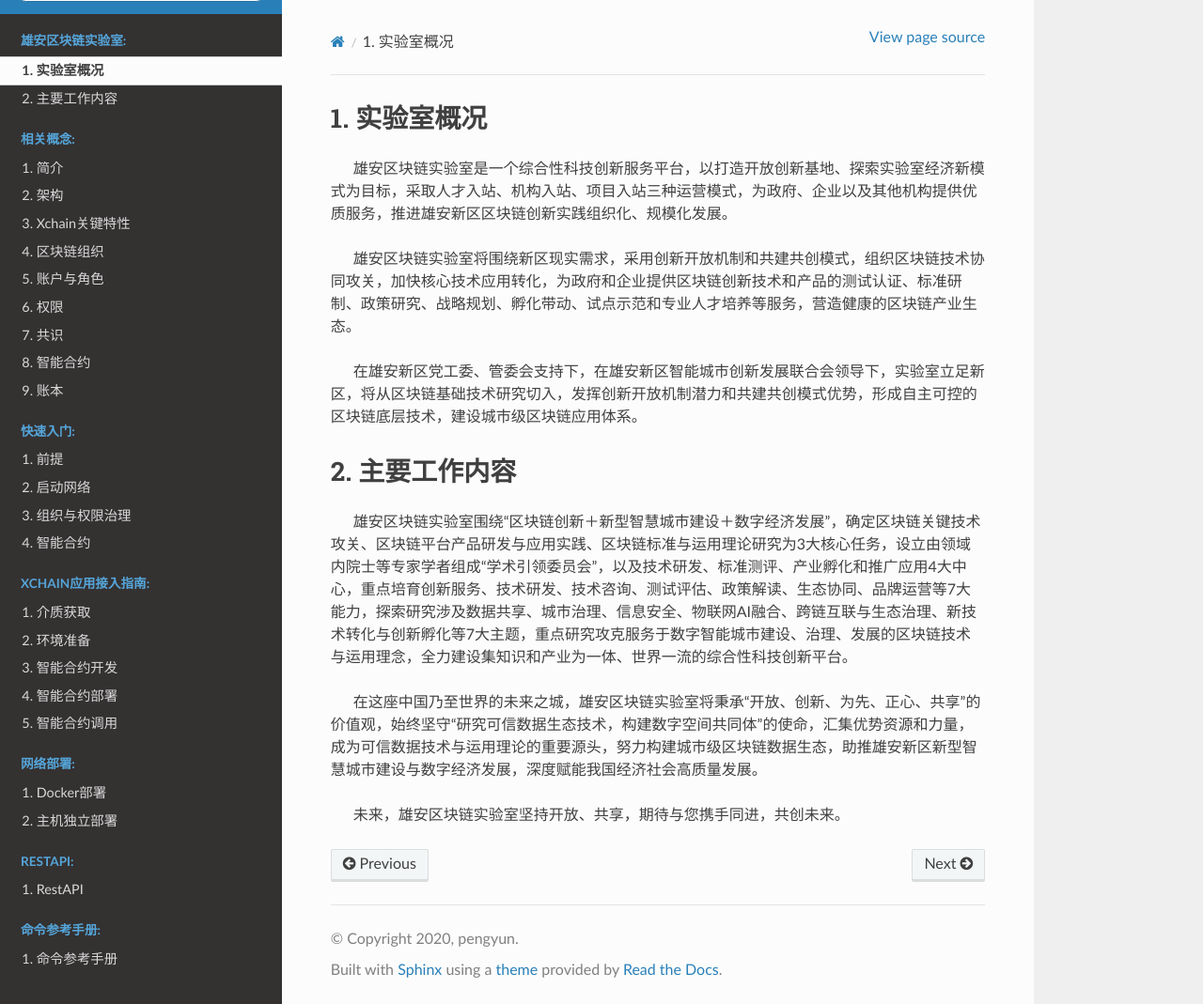
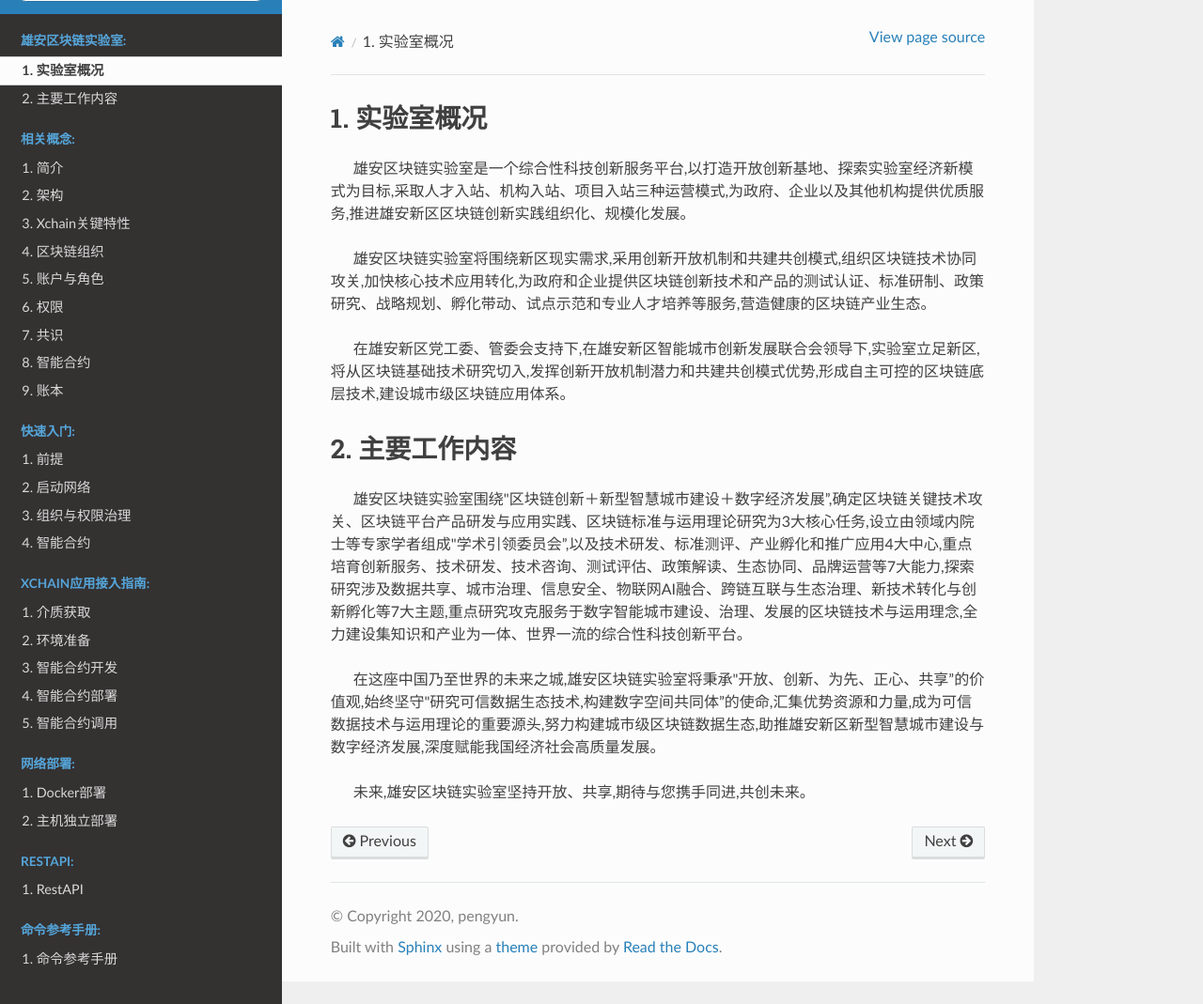
Before and after one commit to XAbaiyangdian/xchaindoc, a Sphinx documentation site: the page built from source/lab.md, in a window 1280 px wide and 1069 px high. Shown: the whole window at 94% size. Built offline with Sphinx 7.4.7 and the Read the Docs theme 2.0.0, drawn with Linux system fonts in a browser that asks for light colours.

Commit message:
update introduction

```diff
--- a/source/lab.md
+++ b/source/lab.md
@@ -1,14 +1,14 @@
 # 实验室概况
 
-&emsp;&emsp;雄安区块链实验室是一个综合性科技创新服务平台，以打造开放创新基地、探索实验室经济新模式为目标，采取人才入站、机构入站、项目入站三种运营模式，为政府、企业以及其他机构提供优质服务，推进雄安新区区块链创新实践组织化、规模化发展。
+&emsp;&emsp;雄安区块链实验室是一个综合性科技创新服务平台,以打造开放创新基地、探索实验室经济新模式为目标,采取人才入站、机构入站、项目入站三种运营模式,为政府、企业以及其他机构提供优质服务,推进雄安新区区块链创新实践组织化、规模化发展。
 
-&emsp;&emsp;雄安区块链实验室将围绕新区现实需求，采用创新开放机制和共建共创模式，组织区块链技术协同攻关，加快核心技术应用转化，为政府和企业提供区块链创新技术和产品的测试认证、标准研制、政策研究、战略规划、孵化带动、试点示范和专业人才培养等服务，营造健康的区块链产业生态。
+&emsp;&emsp;雄安区块链实验室将围绕新区现实需求,采用创新开放机制和共建共创模式,组织区块链技术协同攻关,加快核心技术应用转化,为政府和企业提供区块链创新技术和产品的测试认证、标准研制、政策研究、战略规划、孵化带动、试点示范和专业人才培养等服务,营造健康的区块链产业生态。
 
-&emsp;&emsp;在雄安新区党工委、管委会支持下，在雄安新区智能城市创新发展联合会领导下，实验室立足新区，将从区块链基础技术研究切入，发挥创新开放机制潜力和共建共创模式优势，形成自主可控的区块链底层技术，建设城市级区块链应用体系。
+&emsp;&emsp;在雄安新区党工委、管委会支持下,在雄安新区智能城市创新发展联合会领导下,实验室立足新区,将从区块链基础技术研究切入,发挥创新开放机制潜力和共建共创模式优势,形成自主可控的区块链底层技术,建设城市级区块链应用体系。
 
 # 主要工作内容
-&emsp;&emsp;雄安区块链实验室围绕“区块链创新＋新型智慧城市建设＋数字经济发展”，确定区块链关键技术攻关、区块链平台产品研发与应用实践、区块链标准与运用理论研究为3大核心任务，设立由领域内院士等专家学者组成“学术引领委员会”，以及技术研发、标准测评、产业孵化和推广应用4大中心，重点培育创新服务、技术研发、技术咨询、测试评估、政策解读、生态协同、品牌运营等7大能力，探索研究涉及数据共享、城市治理、信息安全、物联网AI融合、跨链互联与生态治理、新技术转化与创新孵化等7大主题，重点研究攻克服务于数字智能城市建设、治理、发展的区块链技术与运用理念，全力建设集知识和产业为一体、世界一流的综合性科技创新平台。
+&emsp;&emsp;雄安区块链实验室围绕"区块链创新＋新型智慧城市建设＋数字经济发展”,确定区块链关键技术攻关、区块链平台产品研发与应用实践、区块链标准与运用理论研究为3大核心任务,设立由领域内院士等专家学者组成"学术引领委员会”,以及技术研发、标准测评、产业孵化和推广应用4大中心,重点培育创新服务、技术研发、技术咨询、测试评估、政策解读、生态协同、品牌运营等7大能力,探索研究涉及数据共享、城市治理、信息安全、物联网AI融合、跨链互联与生态治理、新技术转化与创新孵化等7大主题,重点研究攻克服务于数字智能城市建设、治理、发展的区块链技术与运用理念,全力建设集知识和产业为一体、世界一流的综合性科技创新平台。
 
-&emsp;&emsp;在这座中国乃至世界的未来之城，雄安区块链实验室将秉承“开放、创新、为先、正心、共享”的价值观，始终坚守“研究可信数据生态技术，构建数字空间共同体”的使命，汇集优势资源和力量，成为可信数据技术与运用理论的重要源头，努力构建城市级区块链数据生态，助推雄安新区新型智慧城市建设与数字经济发展，深度赋能我国经济社会高质量发展。
+&emsp;&emsp;在这座中国乃至世界的未来之城,雄安区块链实验室将秉承"开放、创新、为先、正心、共享”的价值观,始终坚守"研究可信数据生态技术,构建数字空间共同体”的使命,汇集优势资源和力量,成为可信数据技术与运用理论的重要源头,努力构建城市级区块链数据生态,助推雄安新区新型智慧城市建设与数字经济发展,深度赋能我国经济社会高质量发展。
 
-&emsp;&emsp;未来，雄安区块链实验室坚持开放、共享，期待与您携手同进，共创未来。
+&emsp;&emsp;未来,雄安区块链实验室坚持开放、共享,期待与您携手同进,共创未来。
```
